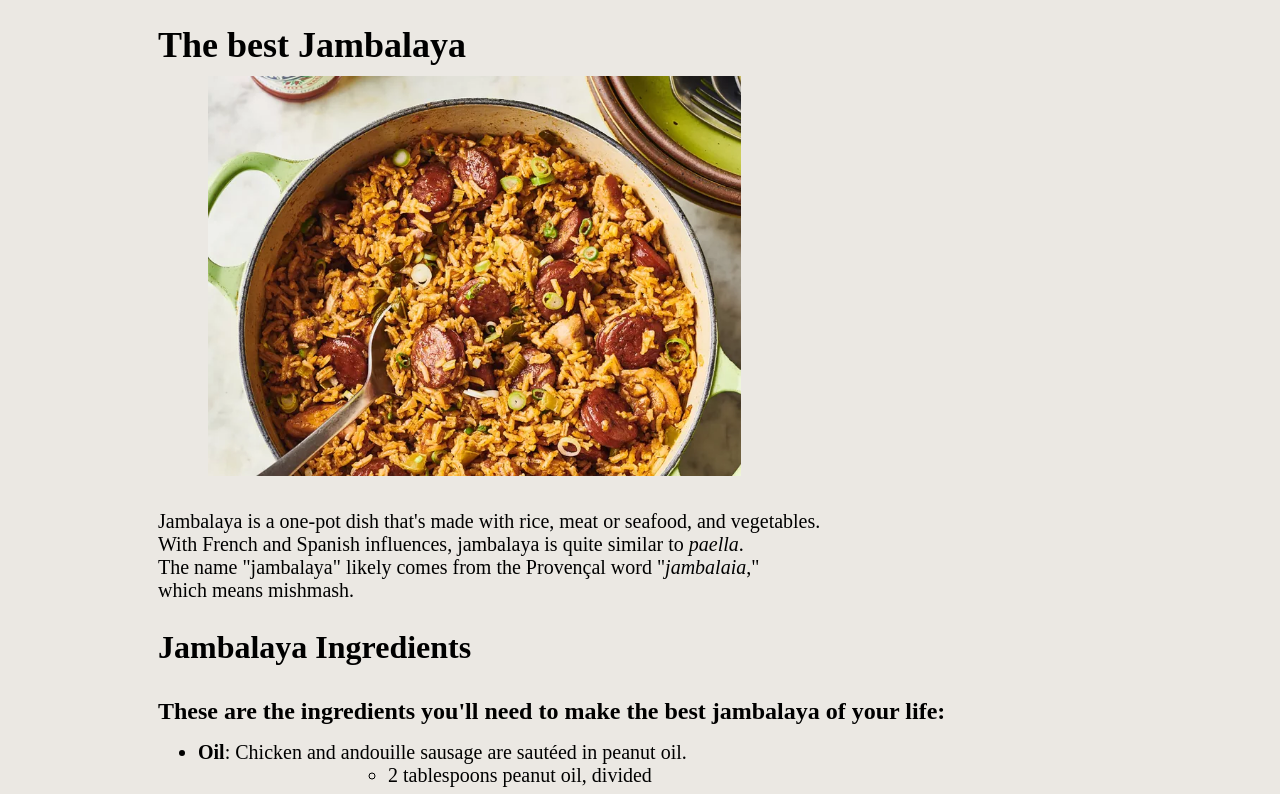
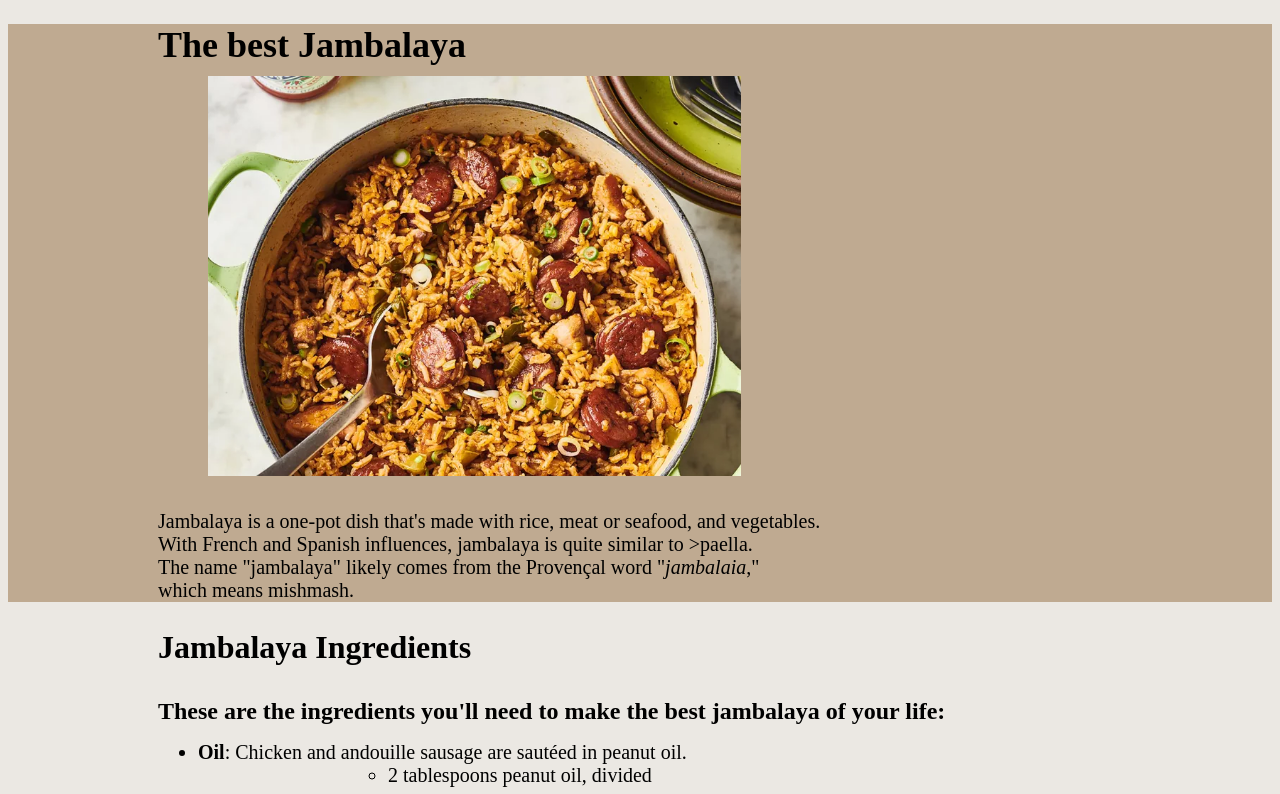
Before and after one commit to Nimbus23/recipe_site, a plain HTML site: page recipes/jambalaya.html in a window 1280 px wide. Shown: the top 794 px of the page. Drawn offline with Linux system fonts and the light colour scheme.

Commit message:
Update css file

```diff
--- a/recipes/jambalaya.html
+++ b/recipes/jambalaya.html
@@ -7,11 +7,14 @@
     <link rel="stylesheet" href="../styles.css">
 </head>
 <body>
-    <h1>The best Jambalaya</h1>
-    <img src="../images/jambalaya.webp" alt="The best Jambalaya" height="400" width="auto">
-    <!--A spicy jambalaya with chicken, andouille sausage, rice, and Cajun seasonings that's easy to make in one pot.<br>-->
-    <p>Jambalaya is a one-pot dish that's made with rice, meat or seafood, and vegetables. <br>With French and Spanish influences, jambalaya is quite similar to <i>paella</i>. <br>The name "jambalaya" likely comes from the Provençal word "<i>jambalaia</i>," <br>which means mishmash.
-    </p>
+    <div class="welcome">
+        <h1 class="welcome">The best Jambalaya</h1>
+        <img class="welcome"src="../images/jambalaya.webp" alt="The best Jambalaya" height="400" width="auto">
+        <!--A spicy jambalaya with chicken, andouille sausage, rice, and Cajun seasonings that's easy to make in one pot.<br>-->
+        <p class="welcome">Jambalaya is a one-pot dish that's made with rice, meat or seafood, and vegetables. <br>With French and Spanish influences, jambalaya is quite similar to <i class="welcome"> </i>>paella</i>. <br>The name "jambalaya" likely comes from the Provençal word "<i class="welcome">jambalaia</i>," <br>which means mishmash.
+        </p>
+    </div>
+
     <h2>Jambalaya Ingredients</h2>
         <h4>These are the ingredients you'll need to make the best jambalaya of your life:</h4>
     <ul>
--- a/styles.css
+++ b/styles.css
@@ -31,3 +31,7 @@ h1{
 img{
     margin-left: 200px;
 }
+
+.welcome{
+    background-color: rgb(191, 170, 145);
+}
```
